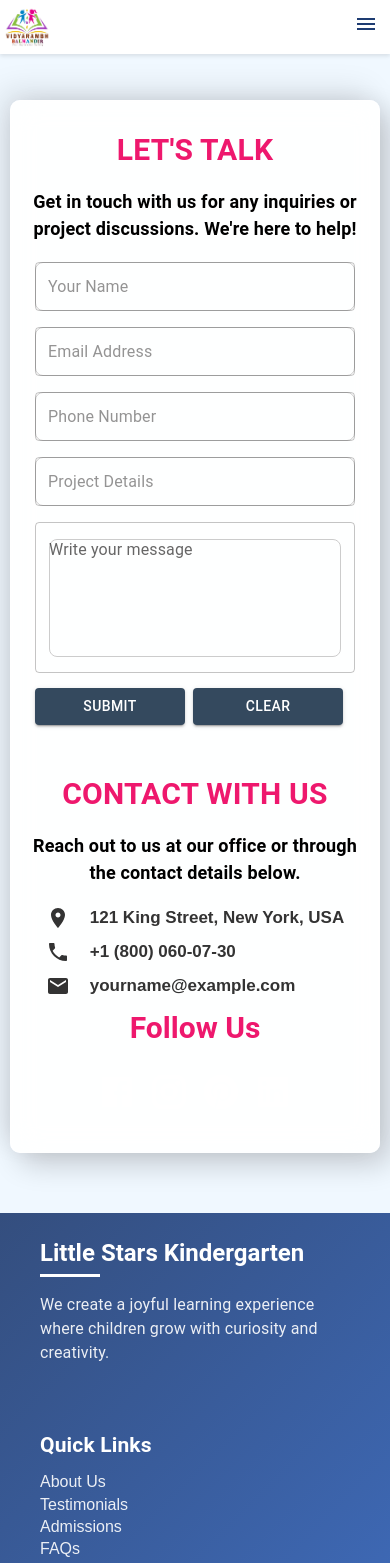
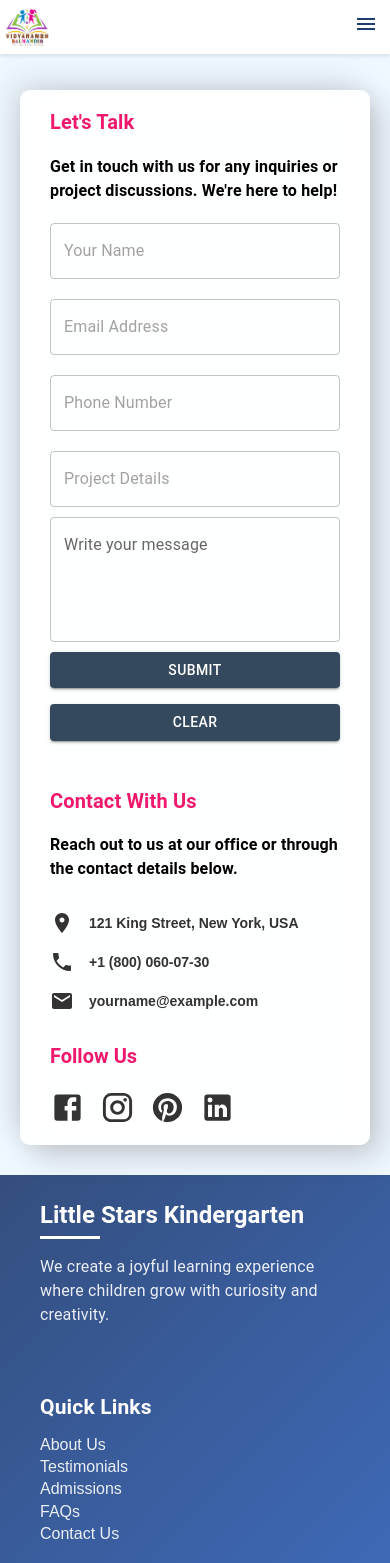
Before and after one commit to ornateinteriord/vidyarambhacademy, a React (Vite) app: page /contact in a window 390 px wide. Shown: the top 1563 px of the page. Built offline with nearby package versions, Linux system fonts and the light colour scheme.

Commit message:
admission responsive updated

```diff
--- a/src/components/ContactUs/ContactUs.css
+++ b/src/components/ContactUs/ContactUs.css
@@ -1,16 +1,20 @@
 /* Background Styling */
 .background {
     background-color: aliceblue;
-    padding: 50px 0;
+    padding: 20px 10px !important;
+    min-height: 100vh;
+    margin-top: 60px !important;
     display: flex;
     justify-content: center;
+    align-items: center;
 }
 
 /* Contact Container */
 .contact-container {
-    width: 85%;
-    padding: 20px;
-    margin-top: 60px;
+    width: 100%;
+    max-width: 1200px;
+    padding: 10px 20px !important;
+    margin: 20px;
     border-radius: 10px;
     background: rgba(255, 255, 255, 0.938);
     box-shadow: 10px 10px 30px rgba(9, 7, 7, 0.2),
@@ -18,25 +22,27 @@
     backdrop-filter: blur(15px);
     border: 1px solid rgba(255, 255, 255, 0.3);
     transition: all 0.3s ease-in-out;
-    display: flex;
-    justify-content: center;
-    align-items: center;
-    gap: 20px;
-}
-.contact-container1{
-    display: flex !important;
-    justify-content: space-evenly !important;
 }
 
+.contact-container1 {
+    display: flex;
+    gap: 30px;
+}
+.inputs{
+    display: grid !important;
+    grid-template-columns: repeat(2, 1fr);
+    gap: 10px !important;
+    width: 100%;
+}
 /* Contact Sections */
-.left-section, .right-section {
-    padding: 30px;
+.left-section,
+.right-section {
+    flex: 1;
+    padding: 20px;
     color: black;
-    margin-bottom: 10px !important;
-    width: 50%;
 }
 
-/* Left & Right Animation */
+/* Animations */
 @keyframes slideInLeft {
     from {
         transform: translateX(-100%);
@@ -70,8 +76,8 @@
 /* Titles & Text */
 .title {
     font-weight: 700 !important;
-    font-size: 28px;
-    text-transform: uppercase;
+    font-size: clamp(20px, 4vw, 28px) !important;
+    text-transform: capitalize;
     color: #ee186d !important;
     margin-bottom: 20px !important;
 }
@@ -79,35 +85,26 @@
 .description {
     font-weight: 600 !important;
     margin-bottom: 20px !important;
-    font-size: 20px !important;
+    font-size: clamp(16px, 2vw, 20px) !important;
+    line-height: 1.5;
 }
 
 /* Contact Form */
-.contact-form {
-    display: flex;
-    flex-direction: column;
-    gap: 15px;
+.contact-form{
+    justify-self: start !important;
+    margin: 0 !important;
+    padding: 0 !important;
+    width: 100% !important;
+}
+
+.input-fields {
+    margin: 0 !important;
+    width: 100% !important;
 }
 
 .input-field {
-    border-radius: 12px;
-    border: none;
-    transition: all 0.3s ease-in-out;
-}
-
-.input-field input,
-.input-field textarea {
-    width: 100%;
-    color: black !important;
-    padding: 12px;
-    border: 1px solid #ccc;
-    border-radius: 8px;
-}
-
-.input-field input:focus,
-.input-field textarea:focus {
-    outline: none;
-    border-color: #ee186d;
+    width: 100% !important;
+    margin-bottom: 15px !important;
 }
 
 /* Button Styling */
@@ -115,7 +112,7 @@
     background: #34495e !important;
     color: white;
     font-weight: bold;
-    padding: 14px 28px;
+    padding: 12px 24px;
     border-radius: 30px;
     width: 150px !important;
     border: none;
@@ -129,137 +126,121 @@
 }
 
 /* Contact Details */
+.contact-details {
+    margin: 30px 0;
+}
+
 .contact-details p {
-    margin: 10px 0;
     display: flex;
     align-items: center;
-    gap: 20px !important;
+    gap: 15px;
+    margin: 15px 0;
     font-weight: bold;
-    font-size: 17px !important;
+    font-size: clamp(14px, 2vw, 17px) !important;
     color: #333 !important;
 }
 
+.address {
+    word-break: break-word;
+}
+
 /* Social Icons */
-.social-icons {
+.cantact-icons {
     display: flex;
     gap: 15px;
-    margin-top: 10px;
+    margin-top: 20px;
+    flex-wrap: wrap;
 }
 
-.social-icons svg {
-    width: 40px !important;
-    height: 40px !important;
+.cantact-icons svg {
+    width: 35px !important;
+    height: 35px !important;
     transition: transform 0.3s ease-in-out, color 0.3s ease-in-out;
     cursor: pointer;
     color: #333 !important;
 }
 
-.social-icons svg:hover {
+.cantact-icons svg:hover {
     color: #ee186d !important;
-    transform: scale(1.1);
+    transform: scale(1.2) !important;
 }
 
 /* Responsive Design */
-
-/* ✅ Tablets (820px and below) */
-@media (max-width: 820px) {
+@media (max-width: 1024px) {
     .contact-container {
-        flex-direction: column;
-        align-items: center;
-        padding: 30px;
-    }
-
-    .left-section, .right-section {
-        width: 100%;
-        text-align: center;
+        margin: 15px;
         padding: 20px;
     }
 }
 
-/* ✅ Mobile (768px and below) */
-@media (max-width: 768px) {
-    .contact-container {
-        padding: 20px !important;
-        margin: 20px;
+@media (max-width: 820px) {
+    .contact-container1 {
         flex-direction: column;
     }
 
-    .left-section, .right-section {
+    .left-section,
+    .right-section {
         width: 100%;
-        text-align: center;
-        padding: 10px;
+    }
+
+    .inputs{
+        display: grid !important;
+        grid-template-columns: repeat(1, 1fr);
+        gap: 10px !important;
+    }
+
+    .input-field {
+        margin-bottom: 10px !important;
+    }
+}
+
+@media (max-width: 480px) {
+
+    .background {
+        padding: 0px;
+        margin-top: 60px;
+    }
+
+    .contact-container {
+        margin: 10px;
+        padding: 15px;
+    }
+
+    .title {
+        text-align: start;
     }
 
     .description {
-        text-align: start !important;
+        text-align: start;
     }
 
-    .social-icons {
-        gap: 12px;
-        font-size: 22px;
-        justify-content: center;
-    }
-}
-
-/* ✅ Small Mobile (480px and below) */
-@media (max-width: 400px) {
-
-    .contact-container {
-       margin: 50px 50px  !important;
-        margin-bottom: 10px !important;
-        width: 95% !important;
+    .contact-details p {
+        font-size: 14px !important;
     }
     .contact-form{
-        margin: 20px 15px  !important;
+        justify-self: start !important;
+        margin: 0 !important;
+        padding: 0 !important;
+        width: 100% !important;
     }
-    .input-field{
-        width: 320px !important;
-        justify-self: flex-start !important;
-    }
-    .input-fields{
-        display: flex !important;
-        align-items: start;
-        flex-direction: column !important;
-    }
-    .contact-container1{
-        display: flex !important;
-        flex-direction: column !important;
+    .inputs{
+        display: grid !important;
+        grid-template-columns: repeat(1, 1fr);
+        gap: 10px !important;
     }
 
-    .title {
-        font-size: 30px !important;
-        justify-self:center !important;
+    .left-section,
+    .right-section {
+        flex: 0 !important;
+        width: 100% !important;
+        padding: 9px !important;
+
     }
-
-    .description {
-        font-size: 18px !important;
-        text-align: center !important;
+    .cantact-icons {
+        justify-content: start;
     }
 
     .animated-button {
-        width: 100%;
-        padding: 12px;
-    }
-
-    .social-icons svg {
-        width: 35px !important;
-        height: 35px !important;
-    }
-.contact-details{
-    justify-self: center;
-}
-    .social-icons {
-        padding-left: 0 !important;
-        justify-content: center;
-
-    }
-    .follow-title{
-        justify-self:center !important;
-        font-size: 30px !important;
-    }
-    .social-icons svg {
-        width: 40px !important;
-        height: 40px !important;
-        justify-self: center !important;
+        width: 100% !important;
     }
 }
--- a/src/components/ContactUs/ContactUs.jsx
+++ b/src/components/ContactUs/ContactUs.jsx
@@ -1,21 +1,14 @@
 import React from "react";
-import { TextField, Button, Grid, Typography, Paper, Box } from "@mui/material";
+import { TextField, Button, Grid, Typography, Box } from "@mui/material";
 import { LocationOn, Phone, Email, Facebook, Instagram, Pinterest, LinkedIn } from "@mui/icons-material";
 import "./ContactUs.css";
-import CustomContainer from "../Container/CustomContainer";
-
 
 const ContactUs = () => {
   return (
     <Box className="background">
-    {/* <CustomContainer
-     title="Contact Us"
-     description="Lorem ipsum dolor sit amet consectetur. Quis sed donec quis nunc aliquet cursus mauris ut.">
-      <p style={{color:'#fff'}}>Enim fermentum maecenas rutrum dapibus sodales quis.</p>
-     </CustomContainer> */}
-      <Box spacing={3}  className="contact-container">
+      <Box className="contact-container">
         <Box className="contact-container1">
-        <Grid item xs={12} md={6}  className="left-section" >
+          <Box className="left-section">
             <Typography variant="h4" className="title">
               Let's Talk
             </Typography>
@@ -23,55 +16,100 @@ const ContactUs = () => {
               Get in touch with us for any inquiries or project discussions. We're here to help!
             </Typography>
             <form className="contact-form">
-            <Grid container spacing={2} className="input-fields">
-              <Grid item xs={6}>
-                <TextField fullWidth placeholder="Your Name" variant="outlined"  className="input-field" />
+              <Grid  spacing={2} className="input-fields">
+                <Box className="inputs">
+                <Grid item xs={12} sm={6}>
+                  <TextField
+                    fullWidth
+                    placeholder="Your Name"
+                    variant="outlined"
+                    className="input-field"
+                  />
                 </Grid>
-              <Grid item xs={6}>
-                <TextField fullWidth placeholder="Email Address" variant="outlined" className="input-field" />
+                <Grid item xs={12} sm={6}>
+                  <TextField
+                    fullWidth
+                    placeholder="Email Address"
+                    variant="outlined"
+                    className="input-field"
+                  />
                 </Grid>
-              <Grid item xs={6}>
-                <TextField fullWidth placeholder="Phone Number" variant="outlined" className="input-field" />
+                <Grid item xs={12} sm={6}>
+                  <TextField
+                    fullWidth
+                    placeholder="Phone Number"
+                    variant="outlined"
+                    className="input-field"
+                  />
                 </Grid>
-              <Grid item xs={6}>
-                <TextField fullWidth placeholder="Project Details" variant="outlined" className="input-field" />
+                <Grid item xs={12} sm={6}>
+                  <TextField
+                    fullWidth
+                    placeholder="Project Details"
+                    variant="outlined"
+                    className="input-field"
+                  />
                 </Grid>
+                </Box>
                 <Grid item xs={12}>
-                <TextField fullWidth label="Write your message" variant="outlined" multiline rows={4} className="input-field" />
+                  <TextField
+                    fullWidth
+                    label="Write your message"
+                    variant="outlined"
+                    multiline
+                    rows={4}
+                    className="input-field"
+                  />
                 </Grid>
               </Grid>
-          <Box display={'flex'} gap={1}>
-              <Button variant="contained" color="primary" fullWidth className="animated-button">
+              <Box display="flex" gap={2} flexWrap="wrap">
+                <Button variant="contained" className="animated-button">
                   Submit
                 </Button>
-              <Button variant="contained" color="primary" fullWidth className="animated-button">
+                <Button variant="contained" className="animated-button">
                   Clear
                 </Button>
               </Box>
             </form>
-        </Grid>
-        <Grid item xs={12} md={6} className="right-section">
-          <Typography variant="h4" className="title">Contact with us</Typography>
+          </Box>
+          <Box className="right-section">
+            <Typography variant="h4" className="title">
+              Contact with us
+            </Typography>
             <Typography variant="body1" className="description">
               Reach out to us at our office or through the contact details below.
             </Typography>
             <div className="contact-details">
-            <p><LocationOn /><span className="address"> 121 King Street, New York, USA</span> </p>
-            <p><Phone /> <span className="address"> +1 (800) 060-07-30</span> </p>
-            <p><Email />  <span className="address"> yourname@example.com </span></p>
+              <p>
+                <LocationOn />
+                <span className="address">121 King Street, New York, USA</span>
+              </p>
+              <p>
+                <Phone />
+                <span className="address">+1 (800) 060-07-30</span>
+              </p>
+              <p>
+                <Email />
+                <span className="address">yourname@example.com</span>
+              </p>
             </div>
-          <Typography variant="h5" className="follow-title" marginBottom={2} fontWeight={700} sx={{color:'#ee186d'}}>Follow Us</Typography>
-          <div className="social-icons icons">
+            <Typography
+              variant="h5"
+              className="follow-title title"
+              marginBottom={2}
+            >
+              Follow Us
+            </Typography>
+            <div className="cantact-icons">
               <Facebook />
               <Instagram />
               <Pinterest />
               <LinkedIn />
             </div>
-        </Grid>
           </Box>
         </Box>
       </Box>
-
+    </Box>
   );
 };
 
--- a/src/components/Faqs/FAQs.jsx
+++ b/src/components/Faqs/FAQs.jsx
@@ -1,9 +1,7 @@
 import React from "react";
-import { Typography, Box } from "@mui/material";
+import { Typography, Box, Button } from "@mui/material";
 import "./FAQs.css";
 import HelpOutlineIcon from "@mui/icons-material/HelpOutline";
-import CustomContainer from "../Container/CustomContainer";
-import { Button } from "react-scroll";
 import { Link } from "react-router-dom";
 
 const faqs = [
@@ -37,19 +35,13 @@ const faqs = [
     answer: "Yes, children have a designated nap time in the afternoon.",
     color: "#8D99AE",
   },
-
 ];
 
 const FAQs = () => {
   return (
     <Box className="faqs-bg">
-        {/* <CustomContainer
-     title="FAQs"
-     description="Lorem ipsum dolor sit amet consectetur. Quis sed donec quis nunc aliquet cursus mauris ut.">
-      <p style={{color:'#fff'}}>Enim fermentum maecenas rutrum dapibus sodales quis.</p>
-     </CustomContainer> */}
       <Box className="faqs-container">
-      <Typography variant="h3" className="faqs-title" >
+        <Typography variant="h3" className="faqs-title">
           General Questions
         </Typography>
         <Typography variant="body1" className="faqs-subtitle">
@@ -70,23 +62,25 @@ const FAQs = () => {
             </Box>
           ))}
         </Box>
-      {/* enroll section */}
         <Box className="enroll-section">
-        <Typography sx={{color:'#34495e',fontSize:'1.5rem',fontWeight:'bold',mb:'15px'}}>
+          <Typography sx={{ color: '#34495e', fontSize: 'clamp(1.2rem, 2.5vw, 1.5rem)', fontWeight: 'bold', mb: '15px' }}>
             Join Us Now
           </Typography>
-        <Typography variant="h4" mb={2} className="enroll-title">
+          <Typography variant="h4" className="enroll-title">
             Don't Let Your Child's Childhood Pass
           </Typography>
-        <Typography variant="body1" mb={2} className="enroll-text">
+          <Typography variant="body1" className="enroll-text">
             Lorem ipsum dolor sit amet, consectetuer adipiscing elit. Aenean commodo ligula eget dolor. Aenean massa.
           </Typography>
-        <Button variant="contained" className="enroll-button">
-  <Link to="/admission" style={{ textDecoration: "none", color: "white" }}>
+          <Button
+            variant="contained"
+            className="enroll-button"
+            component={Link}
+            to="/admission"
+            sx={{ textDecoration: "none", color: "white" }}
+          >
             Enroll Now
-  </Link>
           </Button>
-
         </Box>
       </Box>
     </Box>
--- a/src/components/aboutUs/AboutUs.css
+++ b/src/components/aboutUs/AboutUs.css
@@ -18,8 +18,8 @@
 
 .about-container {
   padding: 3rem 0;
-  /* background: url('https://img.freepik.com/free-vector/cute-baby-toys-cartoon-seamless-pattern_1284-41084.jpg'); */
-  background-size: 350px !important;
+  /* background: url("https://img.freepik.com/free-vector/cute-baby-toys-cartoon-seamless-pattern_1284-41084.jpg") no-repeat; */
+  /* background-size: 350px !important; */
   position: relative;
   isolation: isolate;
   overflow: hidden;
--- a/src/components/footer/Footer.css
+++ b/src/components/footer/Footer.css
@@ -150,7 +150,7 @@
     padding: 1.5rem 1.5rem 1.5rem !important;
   }
   .extra-title{
-    justify-self: center !important;
+    justify-self: start !important;
     margin-bottom: 0.5rem !important;
   }
   .newsletter-section {
@@ -173,7 +173,7 @@
   }
   .newsletter-btn-container {
     display: flex;
-    justify-content: center;
+    justify-content: start !important;
   }
   .newsletter-btn {
     width: 50% !important;
--- a/src/components/footer/Footer.jsx
+++ b/src/components/footer/Footer.jsx
@@ -103,7 +103,7 @@ const Footer = () => {
         </Box>
 
         <Typography variant="body2" align="center" className="footer-copy">
-          © {new Date().getFullYear()} Little Stars Kindergarten. All rights reserved.
+          © {new Date().getFullYear()} Vidyarambh Balmandir. All rights reserved.
         </Typography>
       </Container>
     </Box>
--- a/src/components/heroSection/HeroSection.css
+++ b/src/components/heroSection/HeroSection.css
@@ -341,6 +341,7 @@
 
 .preschool-button {
   background: #ee186d !important;
+  font-weight: bold !important;
   color: white !important;
   padding: 12px 32px !important;
   font-size: 1.1rem !important;
--- a/src/components/navBar/Navbar.css
+++ b/src/components/navBar/Navbar.css
@@ -61,6 +61,10 @@
   padding: 0.5rem 1rem;
 }
 
+.nav-links Button:hover {
+  color: #ee186d !important ;
+}
+
 .nav-links Button:focus {
   color: #ee186d !important ;
 }
@@ -92,8 +96,8 @@
 }
 
 .mobile-menu {
-  width: 250px;
-  padding: 1rem;
+  width: 230px !important;
+  padding: 1rem !important;
 }
 
 .mobile-menu .MuiListItem-root {
@@ -102,7 +106,8 @@
 
 .mobile-menu .navLink {
   text-decoration: none;
-  color: #1e3c72;
+  color: black;
+  font-weight: bold !important;
   width: 100%;
 }
 
@@ -123,6 +128,86 @@
   text-decoration: none;
   color: inherit;
   width: 100%;
+}
+
+/* Define the keyframes for the animation */
+@keyframes slideIn {
+  from {
+    opacity: 0;
+    transform: translateY(-20px);
+  }
+  to {
+    opacity: 1;
+    transform: translateY(0);
+  }
+}
+
+/* Apply the animation to each menu item */
+.more-menu .menu-item {
+  opacity: 0;
+  transform: translateY(-30px);
+  animation: slideIn 0.5s ease forwards;
+}
+
+/* Stagger the animation for each menu item */
+.more-menu .menu-item:nth-child(1) {
+  animation-delay: 0.2s;
+}
+
+.more-menu .menu-item:nth-child(2) {
+  animation-delay: 0.4s;
+}
+
+.more-menu .menu-item:nth-child(3) {
+  animation-delay: 0.6s;
+}
+
+.more-menu .menu-item:nth-child(4) {
+  animation-delay: 0.8s;
+}
+
+.more-menu .menu-item:nth-child(5) {
+  animation-delay: 0.10s;
+}
+
+/* Keyframes for sliding in the menu items */
+@keyframes slideInFromLeft {
+  from {
+    opacity: 0;
+    transform: translateX(-20px);
+  }
+  to {
+    opacity: 1;
+    transform: translateX(0);
+  }
+}
+
+/* Apply the animation to each list item */
+.mobile-menu .MuiListItem-root {
+  opacity: 0;
+  transform: translateX(-30px);
+  animation: slideInFromLeft 0.5s ease forwards;
+}
+
+/* Stagger the animation for each list item */
+.mobile-menu .MuiListItem-root:nth-child(1) {
+  animation-delay: 0.2s;
+}
+
+.mobile-menu .MuiListItem-root:nth-child(2) {
+  animation-delay: 0.4s;
+}
+
+.mobile-menu .MuiListItem-root:nth-child(3) {
+  animation-delay: 0.6s;
+}
+
+.mobile-menu .MuiListItem-root:nth-child(4) {
+  animation-delay: 0.8s;
+}
+
+.mobile-menu .MuiListItem-root:nth-child(5) {
+  animation-delay: 0.10s;
 }
 
 /* Responsive Styles */
@@ -193,30 +278,32 @@
 }
 
 /* Animation for mobile menu */
-.MuiDrawer-paper {
+/* .MuiDrawer-paper {
   animation: slideIn 0.3s ease-out;
-}
+} */
 
 @keyframes slideIn {
   from {
     transform: translateX(100%);
+    opacity: 0;
   }
   to {
     transform: translateX(0);
+    opacity: 1;
   }
 }
 
-/* Smooth transition for menu items */
-.mobile-menu .MuiListItem-root {
-  transition: background-color 0.3s ease;
+.MuiDrawer-paper {
+  animation: slideIn 0.3s ease-out !important;
 }
 
-.mobile-menu .MuiListItem-root:hover {
-  background-color: rgba(30, 60, 114, 0.05);
+
+ .mobile-menu .MuiListItem-root:hover {
+  background-color: hwb(335 11% 18% / 0.05);
 }
 
 /* Active link styles */
-.nav-links Button.active,
+ .nav-links Button.active,
 .mobile-menu .MuiListItem-root.active {
   background-color: rgba(30, 60, 114, 0.1);
 }
--- a/src/components/navBar/Navbar.jsx
+++ b/src/components/navBar/Navbar.jsx
@@ -34,14 +34,18 @@ function Navbar() {
   };
 
 
-  const handleMenuClose = () => setAnchorEl(null);
 
 
-  const handleDrawerToggle = () =>{
-    setMobileOpen(!mobileOpen)
-    handleMenuOpen(false)
+  const handleMenuClose = () =>{
+    setMobileOpen(false);
+    setAnchorEl(null)};
+
+
+  const handleDrawerToggle = () => {
+    console.log("Before toggle:", mobileOpen);
+    setMobileOpen((prev) => !prev);
+    console.log("After toggle:", !mobileOpen);
   };
-
   const handleScrollToSection = (sectionId) => {
     handleMenuClose();
     setMobileOpen(false);
@@ -156,21 +160,10 @@ function Navbar() {
       </ListItem>
 
       {/* More Menu inside Drawer */}
-      <Box>
+       <Box>
         <Button onClick={handleMenuOpen} sx={{ marginLeft: "10px", color: "black" }}>
           More <KeyboardArrowDownIcon style={{ fontWeight: "bold", fontSize: "30px" }} />
         </Button>
-        <Menu anchorEl={anchorEl} open={Boolean(anchorEl)} onClose={handleMenuClose}  >
-          <MenuItem onClick={() => handleScrollToSection("activities")}>Activities</MenuItem>
-          <Link className="navLink" to={"/testimonials"}>
-            <MenuItem onClick={handleDrawerToggle}>Testimonials</MenuItem>
-          </Link>
-          <MenuItem onClick={() => handleScrollToSection("moments-section")}>Moments</MenuItem>
-          <Link className="navLink" to={"/faqs"}>
-            <MenuItem onClick={handleDrawerToggle}>FAQs</MenuItem>
-          </Link>
-          <MenuItem onClick={handleDrawerToggle}>Coming Soon</MenuItem>
-        </Menu>
       </Box>
     </Box>
   </List>
--- a/src/components/testimonials/Testimonials.css
+++ b/src/components/testimonials/Testimonials.css
@@ -105,8 +105,11 @@
 
 @media (max-width: 768px) {
   .testimonials-grid {
+    display: grid !important;
+    justify-self: center !important;
     grid-template-columns: repeat(1, 1fr);
     padding: 20px;
+
   }
 
   .testimonials-container1 {
@@ -123,7 +126,9 @@
 
   .testimonial-card {
     max-width: 90% !important;
-    padding: 15px !important;
+    height: auto !important;
+    padding: 5px !important;
+    justify-self: center !important;
   }
 
   .testimonials-container1 {
```
Also changed, not shown: src/components/Faqs/FAQs.css (+90 -121 lines). Lines whose indentation alone changed are shown as unchanged.
